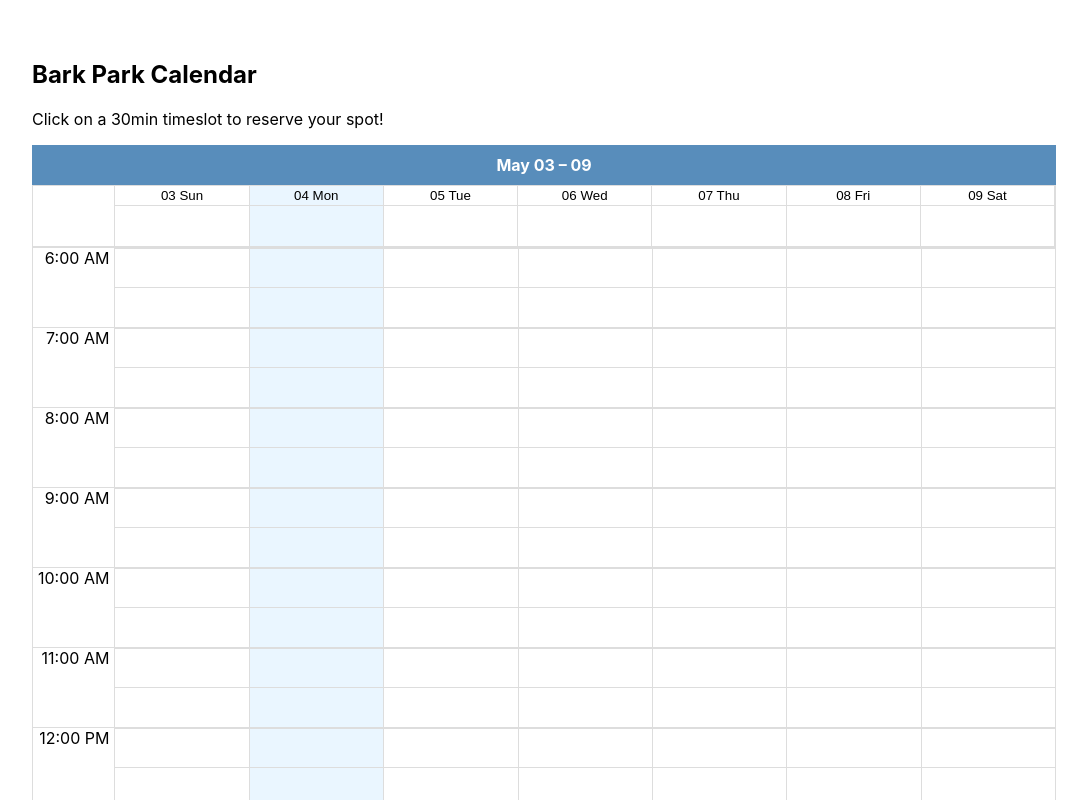
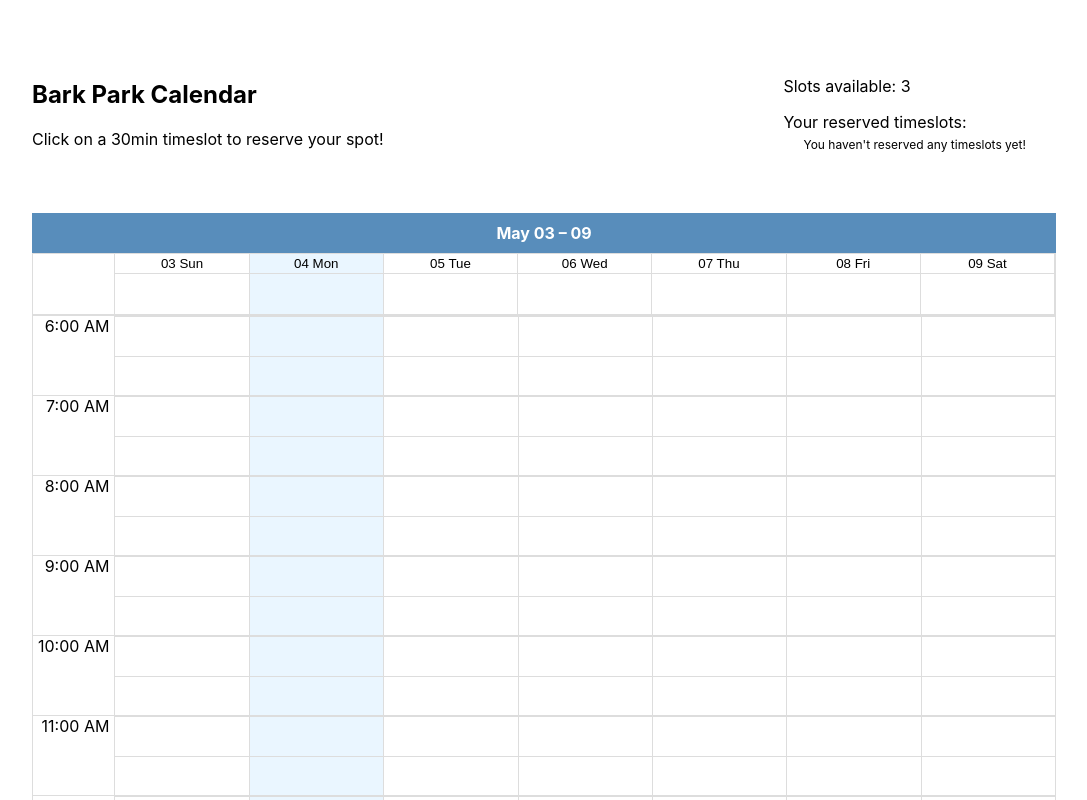
Before and after one commit to bluestormcreative/jsforwp-react-bootcamp, a React (Create React App) app in the folder barkparkapp/: page / in a window 1280 px wide. Shown: the top 800 px of the page, without its empty margins (96-1183 px from the left). Built offline with nearby package versions, Linux system fonts and the light colour scheme.

Commit message:
Stub display of slots available and selected slots list

```diff
--- a/barkparkapp/src/App.css
+++ b/barkparkapp/src/App.css
@@ -7,6 +7,38 @@
   max-width: 80%;
   min-width: 400px;
   height: 100vh;
+}
+
+.calendar__header {
+  display: flex;
+  justify-content: space-between;
+}
+
+.calendar__header div:last-of-type {
+  padding-right: 30px;
+}
+
+.calendar__container ul {
+  margin: 5px 0 0 20px;
+  min-height: 60px;
+  padding: 0;
+}
+
+.calendar__container ul li {
+  display: flex;
+  list-style-type: none;
+  margin: 0;
+  padding: 0;
+  justify-content: space-between;
+}
+
+.calendar__container ul li span {
+  display: inline-block;
+  padding-right: 5px;
+}
+
+.no-slots {
+  font-size: 12px;
 }
 
 .rbc-timeslot-group {
--- a/barkparkapp/src/App.js
+++ b/barkparkapp/src/App.js
@@ -34,7 +34,7 @@ class App extends Component {
 
 		// Return if the timeslot is past.
 		if (start.getTime() < now.getTime()) {
-			alert("That time has past!");
+			alert(`That time has past!`);
 			return;
 		}
 
@@ -53,7 +53,7 @@ class App extends Component {
 		// Return if the user tries to select a longer timeslot.
 		// TODO try to disable select by drag so we don't need this...
 		if (slots.length > 2) {
-			alert("Sorry, only 30 minute slots allowed!");
+			alert(`Sorry, only 30 minute slots allowed!`);
 			return;
 		}
 
@@ -97,11 +97,35 @@ class App extends Component {
 	}
 
 	render() {
+		const remainingSlots = this.state.userData.availSlots - this.state.userData.reservedSlots.length;
+		let currentSlots = this.state.userData.reservedSlots.map((obj) => {
+			let dayDate = moment(obj.start).format('ddd MMM Do');
+			let startTime = moment(obj.start).format('h:mma');
+			let endTime = moment(obj.end).format('h:mma');
+			return <li><span>{dayDate}:</span><span>{startTime} - {endTime}</span></li>;
+		});
+
+		if (currentSlots.length === 0 ) {
+			currentSlots = <li className='no-slots'>You haven't reserved any timeslots yet!</li>;
+		}
+
 		return (
 			<div className="App">
 				<div className="calendar__container">
-					<h2 className="calendar__heading">Bark Park Calendar</h2>
-					<p className="calendar__description">Click on a 30min timeslot to reserve your spot!</p>
+					<div className="calendar__header">
+						<div>
+							<h2 className="calendar__heading">Bark Park Calendar</h2>
+							<p className="calendar__description">Click on a 30min timeslot to reserve your spot!</p>
+						</div>
+						<div>
+							<p>Slots available: {remainingSlots}</p>
+							<p>Your reserved timeslots:
+								<ul>
+										{currentSlots}
+								</ul>
+							</p>
+						</div>
+					</div>
 					<Calendar
 						localizer={localizer}
 						defaultDate={new Date()}
```
